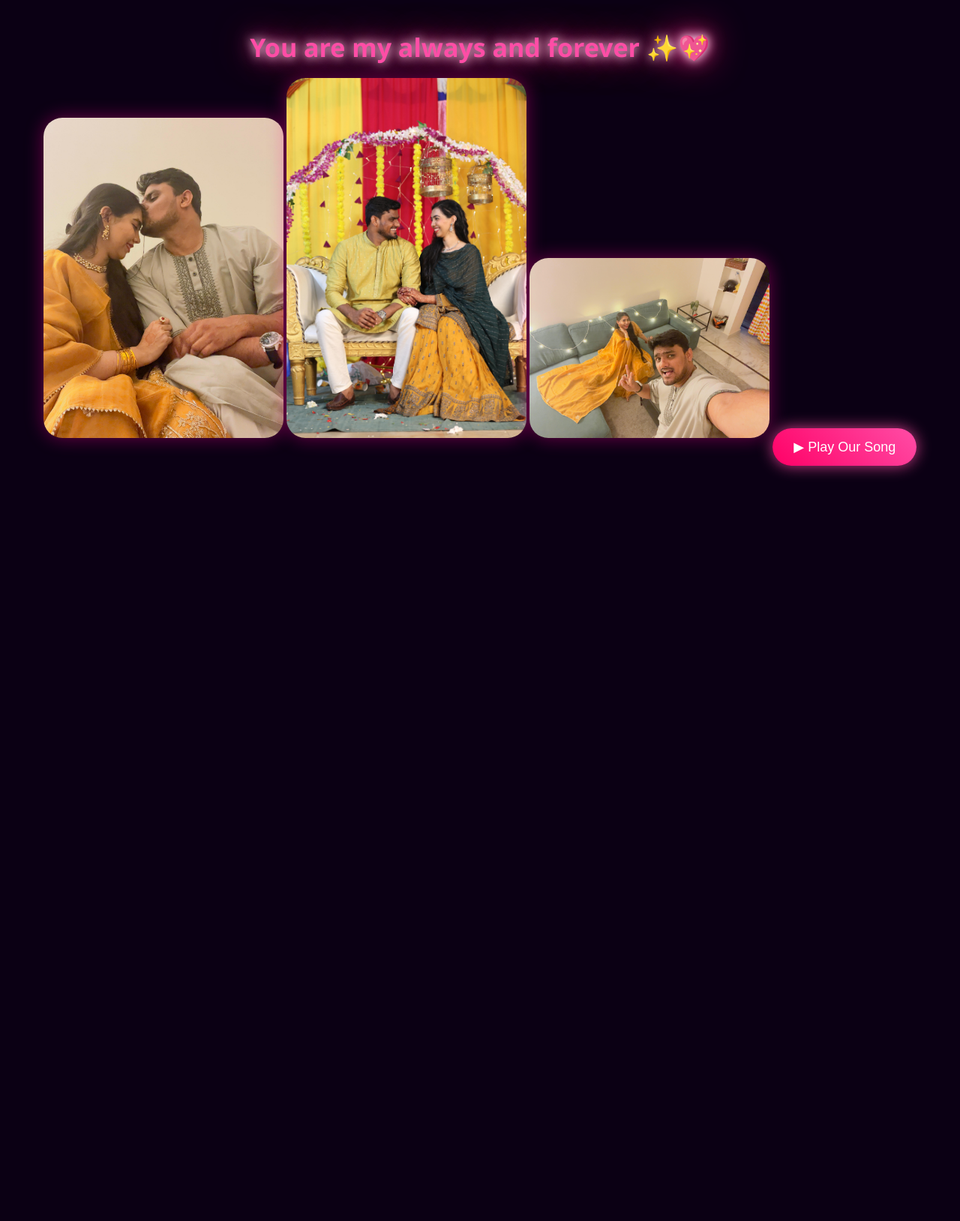
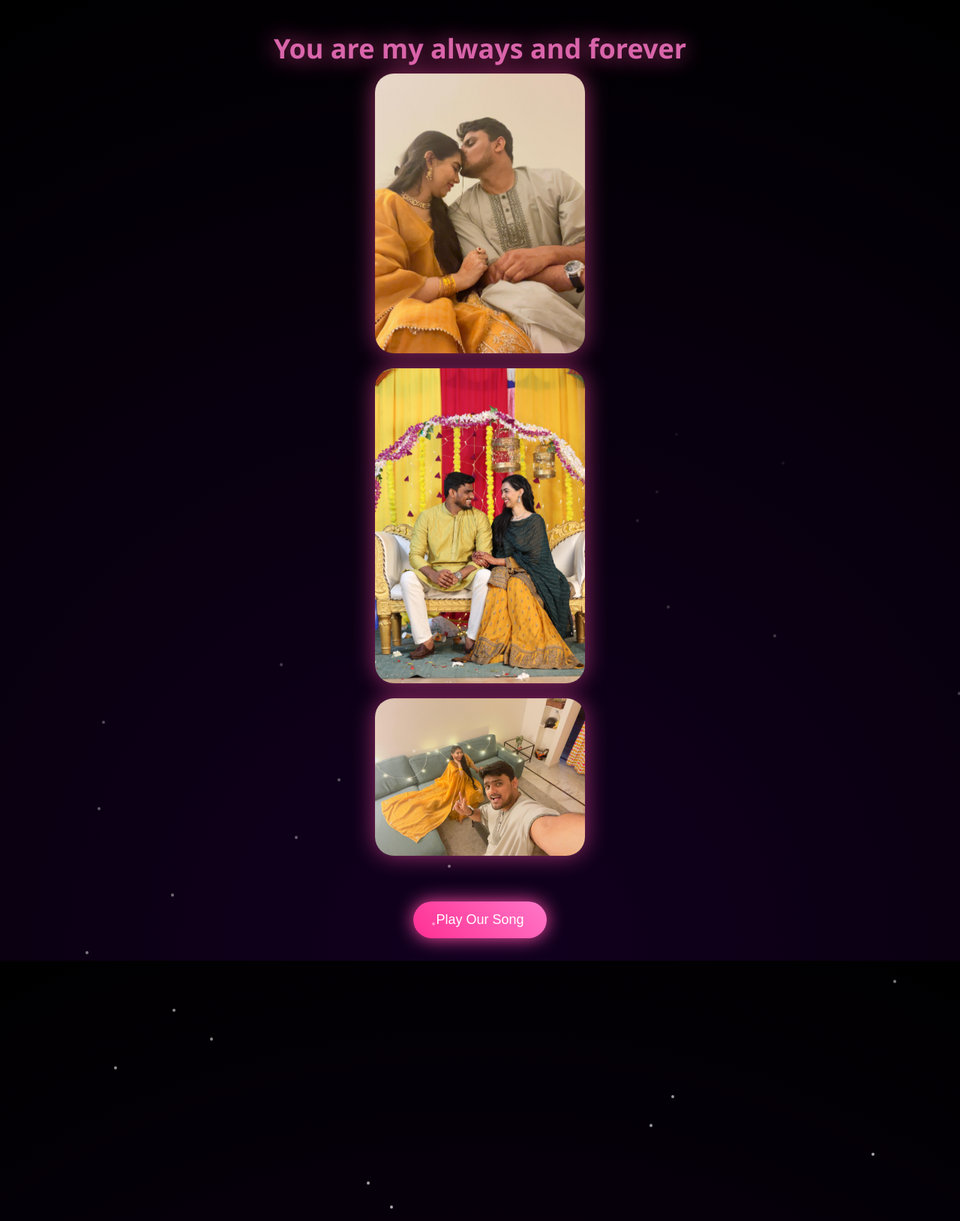
Before and after one commit to azeez-tech-dot/love-app, a Flask app: page /yes in a window 1280 px wide. Shown: the top 1628 px of the page at 75% size. Before the commit the page ends 636 px from the top, so only its background shows below. Run offline with Flask 3, Linux system fonts and the light colour scheme.

Commit message:
cinematic love pages with spark sky and animations

```diff
--- a/templates/yes.html
+++ b/templates/yes.html
@@ -1,84 +1,107 @@
 <!DOCTYPE html>
 <html>
 <head>
-  <title>Forever ❤️</title>
+  <title>Always & Forever</title>
   <meta name="viewport" content="width=device-width, initial-scale=1.0">
 
   <style>
     body {
-      background: #0b0014;
-      text-align: center;
+      margin: 0;
+      min-height: 100vh;
+      background: radial-gradient(circle at bottom, #12001f, #000);
       font-family: 'Segoe UI', sans-serif;
       color: white;
       overflow-x: hidden;
+      text-align: center;
     }
 
-    .sparkle {
-      font-size: 34px;
-      font-weight: 700;
+    .love-text {
       margin-top: 40px;
-      color: #ff4da6;
-      animation: glow 1.2s infinite alternate;
+      font-size: 36px;
+      font-weight: bold;
+      color: #ff77c8;
+      animation: pulse 2s infinite;
+      text-shadow: 0 0 30px #ff4da6;
     }
 
-    @keyframes glow {
-      0% {
-        text-shadow:
-          0 0 5px #ff4da6,
-          0 0 10px #ff4da6,
-          0 0 20px #ff0066;
-      }
-      100% {
-        text-shadow:
-          0 0 15px #ffffff,
-          0 0 30px #ff4da6,
-          0 0 60px #ff0066;
-      }
+    @keyframes pulse {
+      0% { opacity: 0.7; }
+      100% { opacity: 1; }
     }
 
-    img {
-      width: 85%;
-      max-width: 320px;
+    .gallery img {
+      width: 80%;
+      max-width: 280px;
+      margin: 20px auto;
+      display: block;
       border-radius: 25px;
-      margin: 18px 0;
-      box-shadow: 0 0 25px rgba(255, 0, 150, 0.4);
+      animation: float 5s ease-in-out infinite;
+      box-shadow: 0 0 30px rgba(255, 77, 166, 0.6);
+    }
+
+    @keyframes float {
+      0%, 100% { transform: translateY(0); }
+      50% { transform: translateY(-15px); }
     }
 
     .music-btn {
-      background: linear-gradient(45deg, #ff0066, #ff4da6);
+      margin: 30px;
+      padding: 14px 30px;
+      font-size: 18px;
+      border-radius: 40px;
+      border: none;
+      background: linear-gradient(45deg, #ff2f92, #ff77c8);
       color: white;
-      border: none;
-      padding: 14px 28px;
-      border-radius: 30px;
-      font-size: 18px;
-      margin: 25px 0;
-      box-shadow: 0 0 20px rgba(255, 77, 166, 0.8);
+      box-shadow: 0 0 25px #ff4da6;
+    }
+
+    .spark {
+      position: absolute;
+      width: 4px;
+      height: 4px;
+      background: #fff;
+      border-radius: 50%;
+      animation: sky 5s linear infinite;
+    }
+
+    @keyframes sky {
+      from { transform: translateY(100vh); opacity: 1; }
+      to { transform: translateY(-100vh); opacity: 0; }
     }
   </style>
 </head>
 
 <body>
 
-  <div class="sparkle">
-    You are my always and forever ✨💖
+<div class="love-text">
+  You are my always and forever
 </div>
 
+<div class="gallery">
   <img src="{{ url_for('static', filename='pic1.jpg') }}">
   <img src="{{ url_for('static', filename='pic2.jpg') }}">
   <img src="{{ url_for('static', filename='pic3.jpg') }}">
+</div>
 
-  <button class="music-btn" onclick="playMusic()">▶ Play Our Song</button>
+<button class="music-btn" onclick="playMusic()">Play Our Song</button>
 
-  <iframe id="music"
-    width="1" height="1"
-    src=""
-    allow="autoplay"
-    style="display:none;">
-  </iframe>
+<iframe id="music" style="display:none" allow="autoplay"></iframe>
 
 <script>
 function playMusic() {
   document.getElementById("music").src =
     "https://www.youtube.com/embed/AJtDXIazrMo?autoplay=1";
 }
+
+/* Sky sparkles */
+setInterval(() => {
+  const s = document.createElement("div");
+  s.className = "spark";
+  s.style.left = Math.random() * window.innerWidth + "px";
+  document.body.appendChild(s);
+  setTimeout(() => s.remove(), 5000);
+}, 120);
 </script>
+
+</body>
+</html>
```
Also changed, not shown: templates/index.html (+74 -19 lines). Lines whose indentation alone changed are shown as unchanged.
